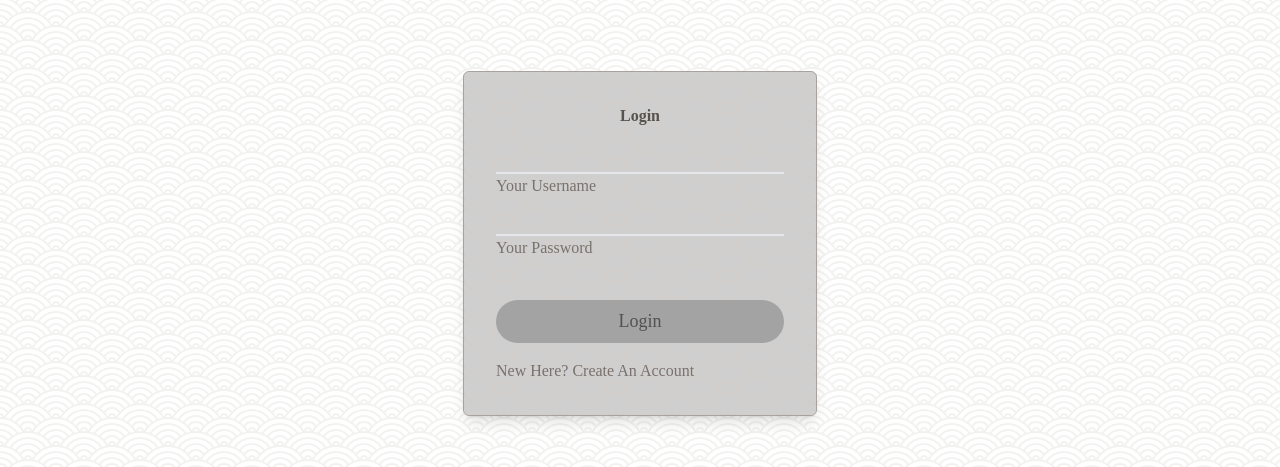
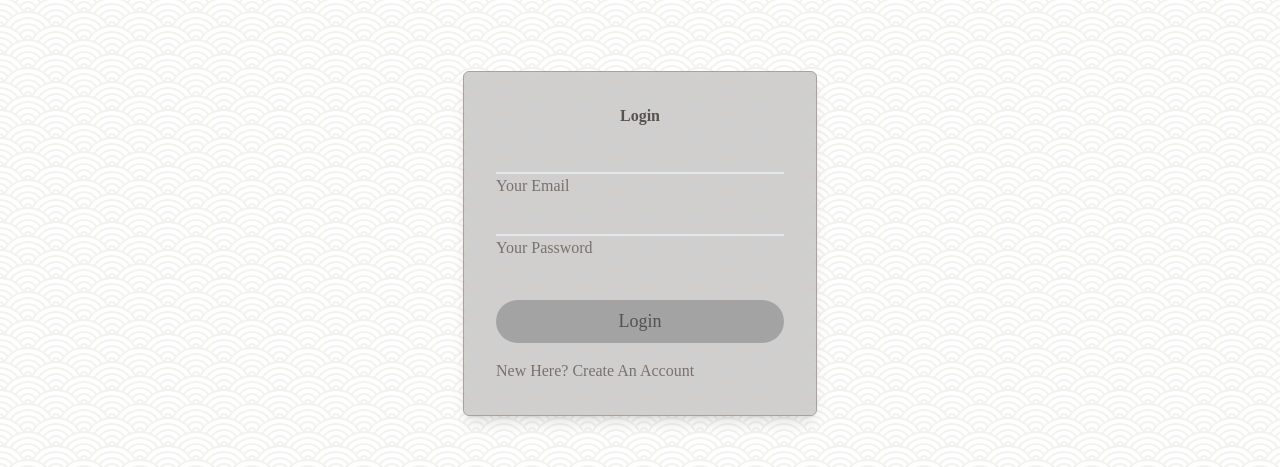
Before and after one commit to Hoangductran05/capstone, a React (Vite) app: page /login in a window 1280 px wide. Shown: the part 157-624 px from the top of the page. Built offline with nearby package versions, Linux system fonts and the light colour scheme; no server answers.

Commit message:
login firebase testing

```diff
--- a/package.json
+++ b/package.json
@@ -11,6 +11,7 @@
   },
   "dependencies": {
     "axios": "^1.5.1",
+    "firebase": "^10.4.0",
     "react": "^18.2.0",
     "react-dom": "^18.2.0",
     "react-icons": "^4.11.0",
--- a/src/App.jsx
+++ b/src/App.jsx
@@ -13,6 +13,7 @@
 import Header from './components/header'
 import Footer from './components/footer'
 import Sidebar from './components/sidebar'
+import Login2 from './components/Login2'
 
 
 function App() {
@@ -28,7 +29,7 @@
             <Route path='/' element={<Home />} />
             <Route path='/product/:id' element={<Detail />} />
             <Route path='/cart' element={<Cart />} />
-            <Route path='/login' element={<Login token={token} setToken={setToken} />} />
+            <Route path='/login' element={<Login2 token={token} setToken={setToken} />} />
             <Route path='/register' element={<Register token={token} setToken={setToken} />} />
           </Routes>
           <Sidebar />
--- /dev/null
+++ b/src/components/Login2.jsx
@@ -0,0 +1,75 @@
+import React, {useState} from 'react'
+import { Link } from 'react-router-dom'
+import { signInWithEmailAndPassword } from 'firebase/auth'
+import { auth } from '../firebase'
+
+const Login2 = () => {
+    const [email, setEmail] = useState('')
+    const [password, setPassword] = useState('')
+    const [error, setError] = useState('')
+
+    const handleSubmit = (e) => {
+        e.preventDefault()
+        signInWithEmailAndPassword(auth, email, password)
+        .then((userCredential) => {
+            console.log(userCredential)
+        }).catch((error) => {
+            console.log(error)
+        })
+    }
+
+  return (
+    <div className=' text-stone-500 h-[100vh] flex justify-center items-center'>
+      <div className=' bg-stone-800 border border-stone-400 rounded-md p-8 shadow-lg backdrop-filter backdrop-blur-sm bg-opacity-20 relative '>
+        <h1 className='text-4x1 text-stone-600 font-bold text-center mb-6'>Login</h1>
+        <form  onSubmit={handleSubmit}>
+
+        {/* username */}
+        <div className=' relative my-4' >
+        <input
+        type='email'
+        className=' block w-72 py-2.3 px-0 text-sm text-primary bg-transparent border-0 border-b-2 border-x-gray-300 appearance-none dark:focus:border-stone-500 focus:outline-none focus:ring-0 focus:text-primary focus:border-stone-500 peer'
+        placeholder=''
+        id='email'
+        value={email}
+        onChange={(e) => setEmail(e.target.value)}
+        required
+        />
+        <label htmlFor="email" >Your Email</label>
+        </div>
+
+        {/* password */}
+        <div className=' relative my-4'>
+        <input
+        type="password"
+        className=' block w-72 py-2.3 px-0 text-sm text-primary bg-transparent border-0 border-b-2 border-x-gray-300 appearance-none dark:focus:border-stone-500 focus:outline-none focus:ring-0 focus:text-primary focus:border-stone-500 peer'
+        placeholder=''
+        id='password'
+        value={password}
+        onChange={(e) => setPassword(e.target.value)}
+        required
+        />
+        <label htmlFor="password">Your Password</label>
+        </div>
+        {error && (
+                     <div className="alert alert-danger">{error}</div>
+                  )}
+
+        {/* button */}
+        <button
+        className='w-full mb-4 text-[18px] mt-6 rounded-full bg-neutral-400 text-neutral-600 hover:bg-neutral-200 hover:text-stone-700 py-2'
+        type='submit'>Login
+        </button>
+
+        <div>
+          <span>New Here? <Link className=' text-stone-500 hover:text-stone-900' to={'/register'}>Create An Account</Link></span>
+        </div>
+        </form>
+
+      </div>
+
+    </div>
+  )
+}
+
+export default Login2
--- /dev/null
+++ b/src/firebase.jsx
@@ -0,0 +1,24 @@
+// Import the functions you need from the SDKs you need
+import { initializeApp } from "firebase/app";
+import { getAnalytics } from "firebase/analytics";
+import {getAuth} from 'firebase/auth'
+// TODO: Add SDKs for Firebase products that you want to use
+// https://firebase.google.com/docs/web/setup#available-libraries
+
+// Your web app's Firebase configuration
+// For Firebase JS SDK v7.20.0 and later, measurementId is optional
+const firebaseConfig = {
+  apiKey: "AIzaSyCjwzsgZmhrunWOOdxaUhz0Qp0E7ARADKk",
+  authDomain: "capstone-ce846.firebaseapp.com",
+  projectId: "capstone-ce846",
+  storageBucket: "capstone-ce846.appspot.com",
+  messagingSenderId: "680459419723",
+  appId: "1:680459419723:web:5bd056ce5b179fb42a8dce",
+  measurementId: "G-CP9TK50H35"
+};
+
+// Initialize Firebase
+const app = initializeApp(firebaseConfig);
+const analytics = getAnalytics(app);
+// Initialize Firebase Authentication and get a reference to the service
+export const auth = getAuth(app);
```
Also changed, not shown: 1 other file (tests, documents, lock files or other folders).
